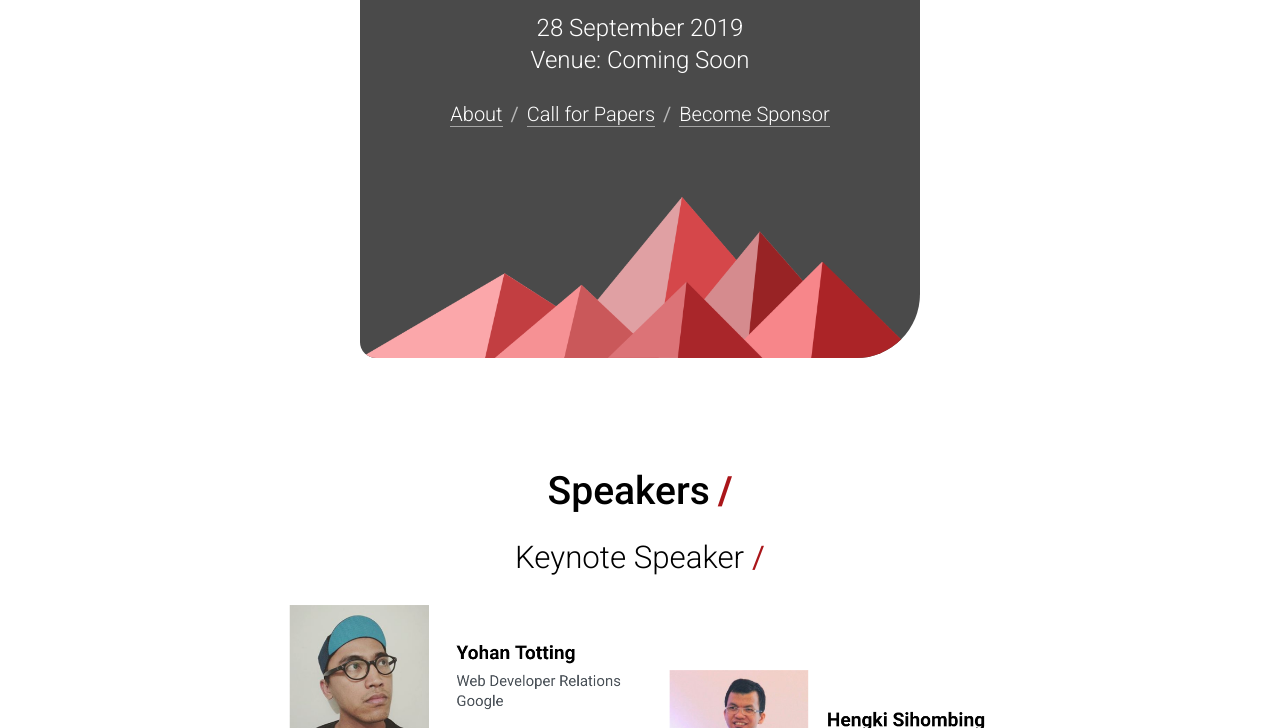
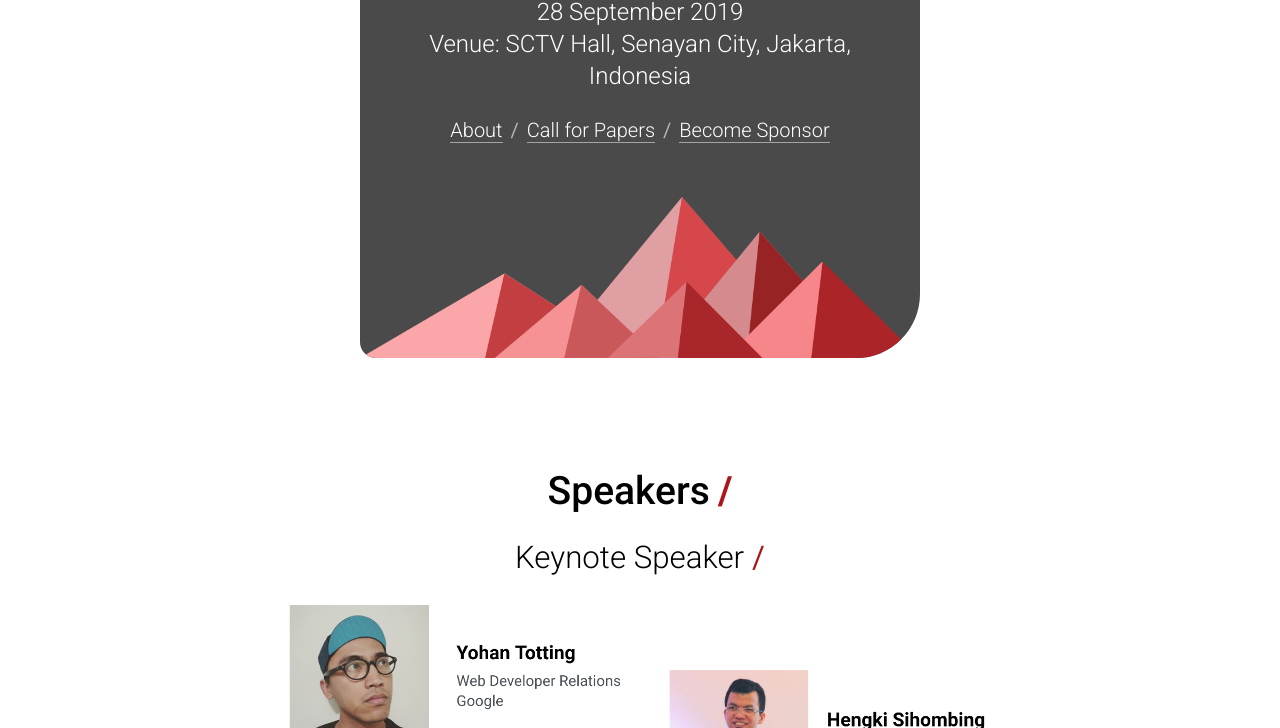
Before and after one commit to jakartajs/javascriptday.id, a Gatsby site: page / in a window 1280 px wide. Shown: the part 372-1100 px from the top of the page. Built offline with nearby package versions, Linux system fonts and the light colour scheme; Gatsby itself is replaced by a stand-in of ours.

Commit message:
Update venue (#3)

```diff
--- a/src/components/home/HomeSection.tsx
+++ b/src/components/home/HomeSection.tsx
@@ -78,7 +78,7 @@ const HomeSection: React.SFC<HomeSection> = ({ className }) => (
       <HomepageContent>
         <Logo alt="JSDay Indonesia" src="/images/logo-light.png" />
         <HomepageSubtitle>28 September 2019</HomepageSubtitle>
-        <HomepageSubtitle>Venue: Coming Soon</HomepageSubtitle>
+        <HomepageSubtitle>Venue: SCTV Hall, Senayan City, Jakarta, Indonesia</HomepageSubtitle>
         <HomepageLinks>
           <li>
             <Link to="/about/">About</Link>
```
